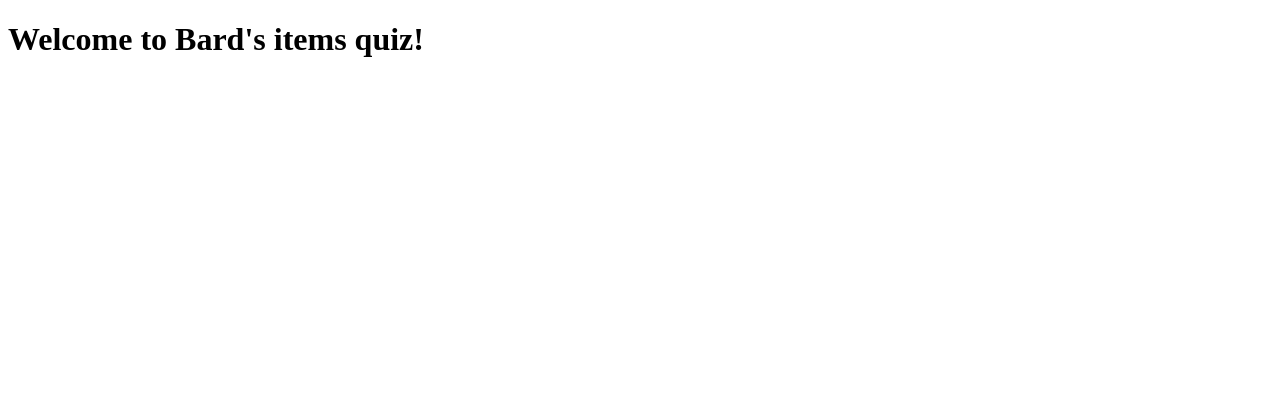
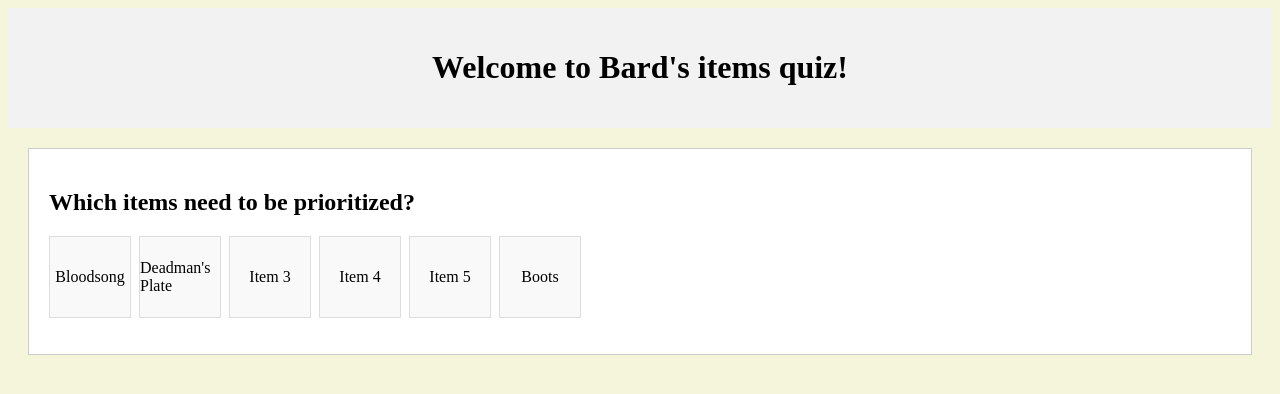
Before and after one commit to Wait2Late/Bards-Items-quiz, a website: page index.html in a window 1280 px wide. Drawn offline with Linux system fonts and the light colour scheme.

Commit message:
Add initial HTML structure, styles, and TypeScript configuration for quiz application

```diff
--- a/index.html
+++ b/index.html
@@ -4,8 +4,25 @@
     <meta charset="UTF-8">
     <meta name="viewport" content="width=device-width, initial-scale=1.0">
     <title>Bard's items quiz</title>
+    <link rel="stylesheet" href="styles.css">
 </head>
 <body>
     <header><h1>Welcome to Bard's items quiz!</h1></header>
+    <main>
+        <div id="quiz-container">
+            <h2>Which items need to be prioritized?</h2>
+            <div id="items-container">
+                <ul id="items-list">
+                    <li class="item">Bloodsong</li>
+                    <li class="item">Deadman's Plate</li>
+                    <li class="item">Item 3</li>
+                    <li class="item">Item 4</li>
+                    <li class="item">Item 5</li>
+                    <li class="item">Boots</li>
+                </ul>
+            </div>
+        </div>
+    </main>
+    <script src="scripts.js"></script>
 </body>
 </html>
--- a/scripts.ts
+++ /dev/null
@@ -1 +0,0 @@
-console.log("Hello World!");
--- a/styles.css
+++ b/styles.css
@@ -0,0 +1,38 @@
+body {
+    background-color: beige;
+}
+
+header {
+    background-color: #f2f2f2;
+    padding: 20px;
+    text-align: center;
+}
+
+#quiz-container {
+    margin: 20px;
+    padding: 20px;
+    border: 1px solid #ccc;
+    background-color: #fff;
+}
+
+ul {
+    list-style-type: none;
+    padding: 0;
+}
+
+#items-list {
+    display: flex;
+    gap: .5rem;
+    flex-wrap: wrap;
+}
+
+.item {
+    width: 80px;
+    height: 80px;
+    display: flex;
+    align-items: center;
+    justify-content: center;
+    border: 1px solid #ddd;
+    background-color: #f9f9f9;
+    gap: .5rem;
+}
```
Also changed, not shown: package.json (added, +20 -0 lines), tsconfig.json (added, +44 -0 lines), scripts.js (added).
